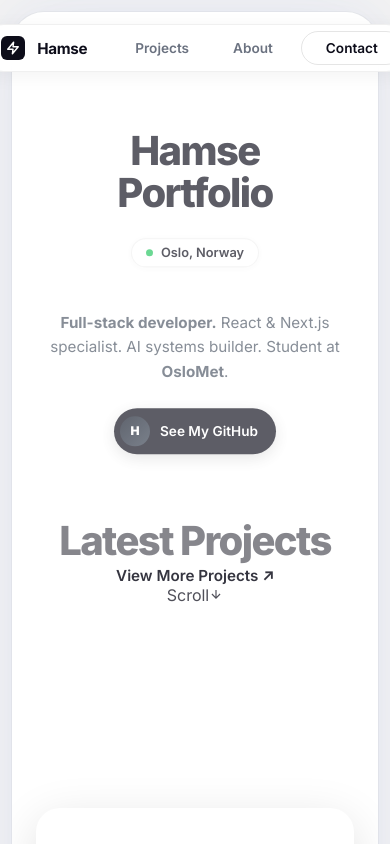
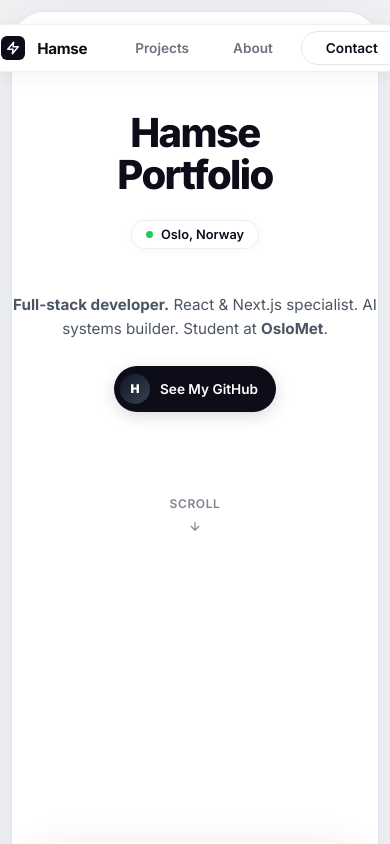
Before and after one commit to xamseslb/Hamse-portfolio, a Next.js app in the folder next-app/: page / in a window 390 px wide. Shown: the top 844 px of the page. Built offline with nearby package versions, Linux system fonts and the light colour scheme.

Commit message:
feat: restructure hero markup for true parallax scrolling vs sticky static cards

```diff
--- a/next-app/src/components/HeroSection.jsx
+++ b/next-app/src/components/HeroSection.jsx
@@ -13,8 +13,6 @@
 ];
 
 function ProjectCard({ project, progress, stackRotate, fromX, fromY, toX, toY, zIdx, stackOpacity }) {
-    // Use the pre-smoothed progress value to calculate transforms.
-    // No individual springs needed here, drastically improving performance.
     const x = useTransform(progress, [0, 0.55], [fromX, toX]);
     const y = useTransform(progress, [0, 0.55], [fromY, toY]);
     const rotate = useTransform(progress, [0, 0.55], [stackRotate, 0]);
@@ -54,31 +52,30 @@
         offset: ['start start', 'end end'],
     });
 
-    // CRITICAL PERFORMANCE FIX:
-    // Map animations directly to raw scroll progress instead of a physics spring.
-    // This removes the "floaty/lagging" feeling and links movement 1:1 with the mouse wheel.
-    const smoothProgress = scrollYProgress;
+    // A very light, single spring physics wrapper to give Austin's "free" feeling without the heavy stutter
+    const smoothProgress = useSpring(scrollYProgress, {
+        stiffness: 120,
+        damping: 24,
+        restDelta: 0.001
+    });
 
-    const heroTextOpacity = useTransform(smoothProgress, [0, 0.25], [1, 0]);
-    const heroTextY = useTransform(smoothProgress, [0, 0.25], [0, -40]);
+    const headingOpacity = useTransform(smoothProgress, [0.2, 0.35], [0, 1]);
+    const headingY = useTransform(smoothProgress, [0.2, 0.35], [20, 0]);
 
-    const headingOpacity = useTransform(smoothProgress, [0.35, 0.5], [0, 1]);
-    const headingY = useTransform(smoothProgress, [0.35, 0.5], [20, 0]);
-
-    const dividerOpacity = useTransform(smoothProgress, [0.3, 0.45], [0, 1]);
-
+    const dividerOpacity = useTransform(smoothProgress, [0.15, 0.3], [0, 1]);
     const scrollHintOp = useTransform(smoothProgress, [0, 0.08], [1, 0]);
-    const viewMoreOp = useTransform(smoothProgress, [0.6, 0.7], [0, 1]);
+    const viewMoreOp = useTransform(smoothProgress, [0.65, 0.75], [0, 1]);
 
     return (
         <section ref={containerRef} className={styles.scrollContainer}>
-            <div className={styles.stickyViewport}>
 
-                {/* Hero text */}
-                <motion.div
-                    className={styles.heroText}
-                    style={{ opacity: heroTextOpacity, y: heroTextY }}
-                >
+            {/*
+        LAYER 1: Normal document flow.
+        This is why it felt rigid before - the hero text couldn't scroll away naturally.
+        Now it will scroll up as the user moves down, exposing the background gracefully.
+      */}
+            <div className={styles.normalFlowContent}>
+                <div className={styles.heroText}>
                     <h1 className={styles.heroName}>
                         Hamse<br />
                         Portfolio
@@ -103,23 +100,36 @@
                         <span className={styles.githubAvatar}>H</span>
                         See My GitHub
                     </a>
+                </div>
+
+                {/* Scroll hint naturally situated in the document flow */}
+                <motion.div
+                    className={styles.scrollHintRaw}
+                    style={{ opacity: scrollHintOp }}
+                >
+                    <span>Scroll</span>
+                    <svg width="14" height="14" viewBox="0 0 24 24" fill="none" stroke="currentColor" strokeWidth="2">
+                        <path d="M12 5v14M5 12l7 7 7-7" />
+                    </svg>
                 </motion.div>
+            </div>
 
-                {/* Divider line */}
-                <motion.div
-                    className={styles.divider}
-                    style={{ opacity: dividerOpacity }}
-                />
+            {/*
+        LAYER 2: The sticky cards.
+        They stay frozen on the screen while the heroText scrolls up behind them.
+      */}
+            <div className={styles.stickyCardsViewport}>
 
-                {/* "Latest Projects" heading */}
-                <motion.div
-                    className={styles.gridHeading}
-                    style={{ opacity: headingOpacity, y: headingY }}
-                >
+                {/* Divider line that appears over time */}
+                <motion.div className={styles.divider} style={{ opacity: dividerOpacity }} />
+
+                {/* "Latest Projects" heading fades in */}
+                <motion.div className={styles.gridHeading} style={{ opacity: headingOpacity, y: headingY }}>
                     <h2 className={styles.latestTitle}>Latest Projects</h2>
                 </motion.div>
 
-                {/* Cards using smoothProgress instead of raw scrollYProgress */}
+                {/* Project Cards */}
+                <div className={styles.cardsWrapper}>
                     <ProjectCard
                         project={PROJECTS[0]}
                         progress={smoothProgress}
@@ -159,24 +169,11 @@
                         zIdx={1}
                         stackOpacity={0.5}
                     />
+                </div>
 
-                {/* View More Projects */}
-                <motion.div
-                    className={styles.viewMore}
-                    style={{ opacity: viewMoreOp }}
-                >
+                {/* View More Projects fading in at the end */}
+                <motion.div className={styles.viewMore} style={{ opacity: viewMoreOp }}>
                     <a href="/projects">View More Projects ↗</a>
-                </motion.div>
-
-                {/* Scroll hint */}
-                <motion.div
-                    className={styles.scrollHint}
-                    style={{ opacity: scrollHintOp }}
-                >
-                    <span>Scroll</span>
-                    <svg width="14" height="14" viewBox="0 0 24 24" fill="none" stroke="currentColor" strokeWidth="2">
-                        <path d="M12 5v14M5 12l7 7 7-7" />
-                    </svg>
                 </motion.div>
 
             </div>
--- a/next-app/src/components/HeroSection.module.css
+++ b/next-app/src/components/HeroSection.module.css
@@ -1,6 +1,5 @@
 /* ============================================
-   HeroSection — Austin Serb identical layout
-   Now constrained within the .container box
+   HeroSection — Parallax Scrolling Layout
    ============================================ */
 
 .scrollContainer {
@@ -8,26 +7,25 @@
     height: 280vh;
 }
 
-.stickyViewport {
-    position: sticky;
-    top: 0;
-    height: calc(100vh - 48px);
-    /* Account for container margin/padding */
-    width: 100%;
-    padding: 12vh 6%;
-    overflow: visible;
+/* ---- Layer 1: Normal Flow Content ---- */
+.normalFlowContent {
+    position: absolute;
+    /* or relative padding */
+    top: 14vh;
+    left: 6%;
+    width: 88%;
+    z-index: 5;
+    pointer-events: none;
+    /* let clicks pass down if needed */
 }
 
-/* ---- Hero text (left side) ---- */
 .heroText {
-    position: absolute;
-    top: 14vh;
-    left: 6%;
     max-width: 440px;
     display: flex;
     flex-direction: column;
     align-items: flex-start;
-    z-index: 10;
+    pointer-events: auto;
+    /* re-enable clicks for links */
 }
 
 .heroName {
@@ -98,7 +96,6 @@
     width: 30px;
     height: 30px;
     background: linear-gradient(135deg, #111827, #374151);
-    /* darker, sleek gradient */
     border-radius: 50%;
     display: flex;
     align-items: center;
@@ -108,12 +105,49 @@
     color: white;
 }
 
-/* ---- "Latest Projects" heading ---- */
+.scrollHintRaw {
+    margin-top: 10vh;
+    display: flex;
+    flex-direction: column;
+    align-items: center;
+    gap: 8px;
+    font-size: 0.75rem;
+    font-weight: 600;
+    color: #6B7280;
+    text-transform: uppercase;
+    letter-spacing: 0.05em;
+    opacity: 0.6;
+}
+
+/* ---- Layer 2: Sticky Cards Viewport ---- */
+.stickyCardsViewport {
+    position: sticky;
+    top: 0;
+    height: calc(100vh - 48px);
+    /* Height of the container constraint */
+    width: 100%;
+    pointer-events: none;
+    /* So it doesn't block the text underneath before scrolling */
+    z-index: 10;
+    overflow: visible;
+}
+
+/* The divider line */
+.divider {
+    position: absolute;
+    top: 22vh;
+    left: 6%;
+    right: 6%;
+    height: 1px;
+    background: rgba(0, 0, 0, 0.06);
+}
+
+/* "Latest Projects" heading */
 .gridHeading {
     position: absolute;
     top: 10vh;
     left: 6%;
-    z-index: 5;
+    pointer-events: auto;
 }
 
 .latestTitle {
@@ -124,13 +158,13 @@
     margin-bottom: 8px;
 }
 
-.latestSub {
-    font-size: 0.9rem;
-    color: #6B7280;
-    display: none;
+/* ---- Project cards ---- */
+.cardsWrapper {
+    position: absolute;
+    inset: 0;
+    pointer-events: none;
 }
 
-/* ---- Project cards ---- */
 .card {
     position: absolute;
     top: 15vh;
@@ -143,18 +177,19 @@
     cursor: pointer;
     display: block;
     text-decoration: none;
+    pointer-events: auto;
+    /* Re-enable clicks for the cards themselves */
 
-    /* HARDWARE ACCELERATION to prevent scroll lag */
+    /* Hardware Acceleration */
     will-change: transform;
     -webkit-backface-visibility: hidden;
     backface-visibility: hidden;
     transform: translateZ(0);
-
     transition: box-shadow 0.3s;
 }
 
 .card:hover {
-    box-shadow: 0 24px 60px rgba(0, 0, 0, 0.25);
+    box-shadow: 0 24px 60px rgba(0, 0, 0, 0.3);
 }
 
 .cardOverlay {
@@ -224,7 +259,7 @@
     left: 0;
     right: 0;
     text-align: center;
-    z-index: 5;
+    pointer-events: auto;
 }
 
 .viewMore a {
@@ -238,34 +273,30 @@
     color: #4F46E5;
 }
 
-/* Section divider line */
-.divider {
-    position: absolute;
-    top: 22vh;
-    /* below latest projects */
-    left: 6%;
-    right: 6%;
-    height: 1px;
-    background: rgba(0, 0, 0, 0.06);
-    z-index: 4;
-}
-
 /* ---- Responsive ---- */
 @media (max-width: 900px) {
     .scrollContainer {
         height: auto;
     }
 
-    .stickyViewport {
+    .stickyCardsViewport {
         position: relative;
+        height: auto;
         padding: 120px 24px 60px;
         text-align: center;
     }
 
-    .heroText {
+    .normalFlowContent {
         position: relative;
         top: auto;
         left: auto;
+        padding-top: 100px;
+        width: 100%;
+        text-align: center;
+        align-items: center;
+    }
+
+    .heroText {
         align-items: center;
         max-width: none;
     }
```
Lines whose indentation alone changed are shown as unchanged.
